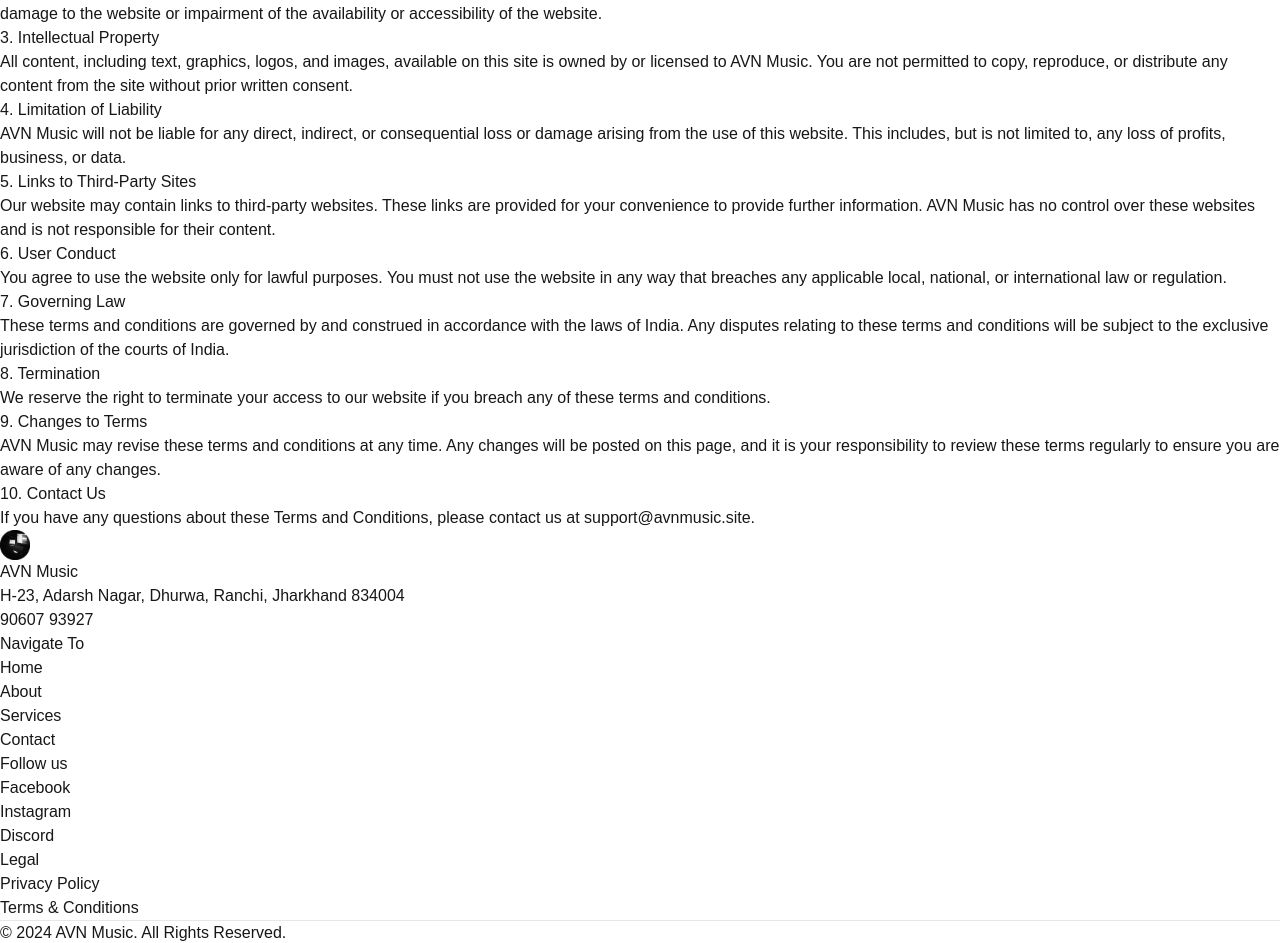
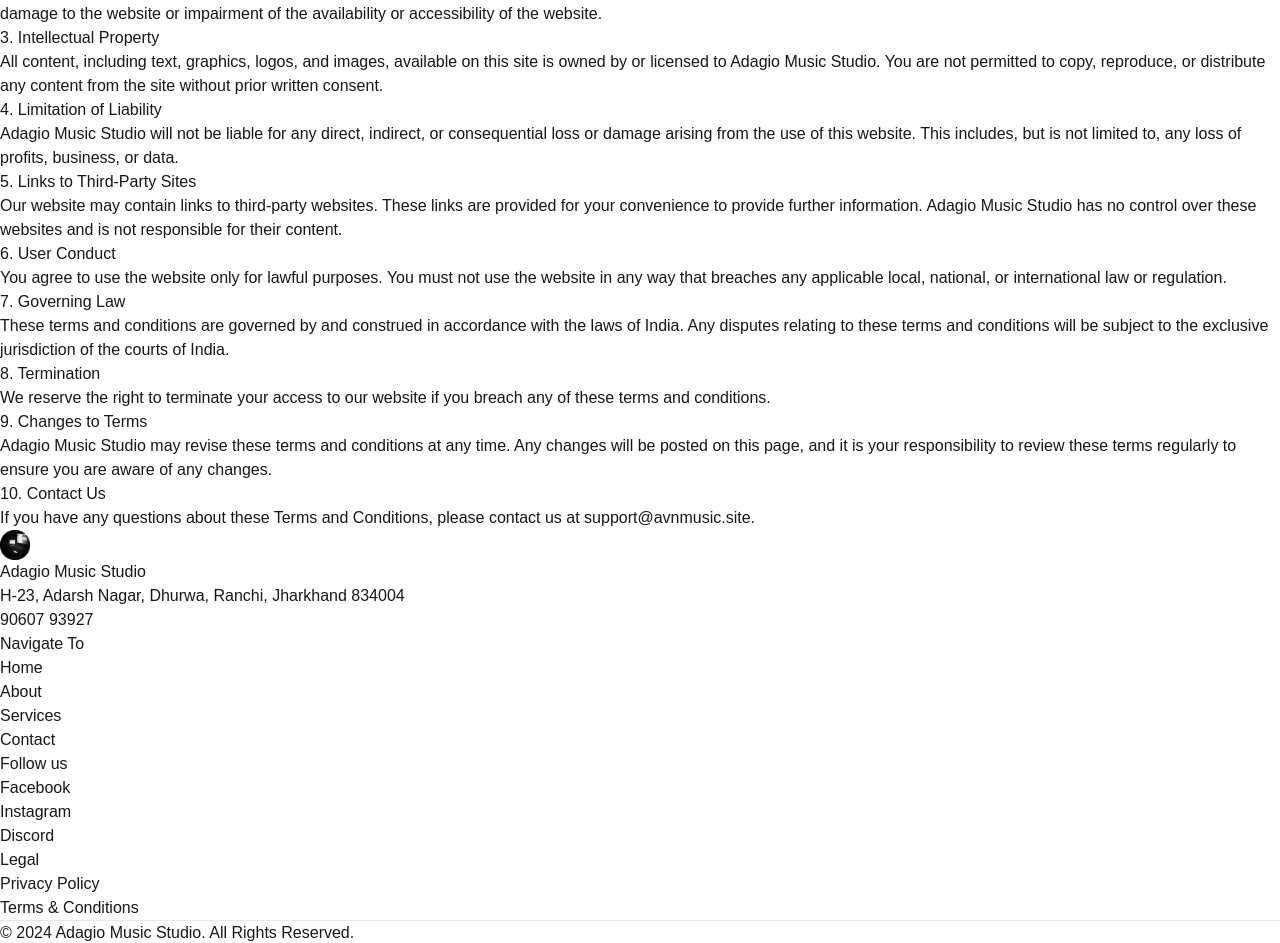
Before and after one commit to anvkup/avnproductions, a Next.js app: page /tnc in a window 1280 px wide. Shown: the part 465-1408 px from the top of the page. Built offline with nearby package versions, Linux system fonts and the light colour scheme.

Commit message:
adagio changed

```diff
--- a/src/app/components/Card.js
+++ b/src/app/components/Card.js
@@ -7,10 +7,10 @@
                 <div className="py-8 px-4 mx-auto max-w-screen-xl sm:py-16 lg:px-6">
                     <div className="max-w-screen-md mb-8 lg:mb-16">
                         <h2 className="mb-4 text-4xl tracking-tight font-extrabold text-gray-900 dark:text-white">
-                            About AVN Music
+                            About Adagio Music Studio
                         </h2>
                         <p className="text-gray-500 sm:text-xl dark:text-gray-400">
-                            At AVN Music, we are passionate about crafting music that resonates with the soul. Our goal is to inspire, innovate, and push the boundaries of sound, delivering music that is fresh, authentic, and moving.
+                            At Adagio Music Studio, we are passionate about crafting music that resonates with the soul. Our goal is to inspire, innovate, and push the boundaries of sound, delivering music that is fresh, authentic, and moving.
                         </p>
                     </div>
                     <div className="space-y-8 md:grid md:grid-cols-2 lg:grid-cols-3 md:gap-12 md:space-y-0">
--- a/src/app/components/Footer.js
+++ b/src/app/components/Footer.js
@@ -10,7 +10,7 @@
                     <div class="mb-6 md:mb-0">
                         <a href="/" class="flex items-center">
                             <Image src={"/image/a.png"} width={30} height={30} alt='Logo' />
-                            <span class="self-center text-2xl font-semibold whitespace-nowrap dark:text-white p-2">AVN Music</span>
+                            <span class="self-center text-2xl font-semibold whitespace-nowrap dark:text-white p-2">Adagio Music Studio</span>
                         </a>
                         <h3>H-23, Adarsh Nagar, Dhurwa, Ranchi, Jharkhand 834004</h3>
                         <a href="tel:90607 93927">90607 93927</a>
@@ -62,7 +62,7 @@
                 </div>
                 <hr class="my-6 border-gray-200 sm:mx-auto dark:border-gray-700 lg:my-8" />
                 <div class="sm:flex sm:items-center sm:justify-between">
-                    <span class="text-sm text-gray-500 sm:text-center dark:text-gray-400">© 2024 <a href="https://flowbite.com/" class="hover:underline">AVN Music</a>. All Rights Reserved.
+                    <span class="text-sm text-gray-500 sm:text-center dark:text-gray-400">© 2024 <a href="https://flowbite.com/" class="hover:underline">Adagio Music Studio</a>. All Rights Reserved.
                     </span>
                     <div class="flex mt-4 sm:justify-center sm:mt-0">
                         <a href="https://www.facebook.com/profile.php?id=61566925568567" class="text-gray-500 hover:text-gray-900 dark:hover:text-white">
--- a/src/app/components/Hero.js
+++ b/src/app/components/Hero.js
@@ -7,7 +7,7 @@
             <section class=" bg-[url('/image/studiobg.webp')] bg-white bg-cover bg-blend-multiply">
                 <div class="px-4 mx-auto max-w-screen-xl text-center py-24 lg:py-56">
                     <h1 class="mb-4 text-4xl font-extrabold tracking-tight leading-none text-white md:text-5xl lg:text-6xl">Take your music to it&apos;s full potential</h1>
-                    <p class="mb-8 text-lg font-normal text-gray-300 lg:text-xl sm:px-16 lg:px-48">At <strong>AVN Music</strong>, we specialize in delivering high-quality <strong>music production</strong>, <strong>mixing</strong>, and <strong>recording services</strong> in <strong>Ranchi</strong>. Whether you&apos;re an artist looking to create a hit single, or a band needing to record an entire album, our team of professionals is here to bring your vision to life.</p>
+                    <p class="mb-8 text-lg font-normal text-gray-300 lg:text-xl sm:px-16 lg:px-48">At <strong>Adagio Music Studio</strong>, we specialize in delivering high-quality <strong>music production</strong>, <strong>mixing</strong>, and <strong>recording services</strong> in <strong>Ranchi</strong>. Whether you&apos;re an artist looking to create a hit single, or a band needing to record an entire album, our team of professionals is here to bring your vision to life.</p>
                     <div class="flex flex-col space-y-4 sm:flex-row sm:justify-center sm:space-y-0">
                         <a href="tel:90607 93927" class="inline-flex justify-center items-center py-3 px-5 text-base font-medium text-center text-white rounded-lg bg-blue-700 hover:bg-blue-800 focus:ring-4 focus:ring-blue-300 dark:focus:ring-blue-900">
                             Call Us
--- a/src/app/components/Navbar.js
+++ b/src/app/components/Navbar.js
@@ -15,7 +15,7 @@
       <div className="max-w-screen-xl flex flex-wrap items-center justify-between mx-auto p-4">
         <a href="/" className="flex items-center space-x-3 rtl:space-x-reverse">
           <Image src={"/image/a.png"}  width={30} height={30} alt='Logo'/>
-          <span className="self-center text-xl font-semibold whitespace-nowrap dark:text-white">AVN Music</span>
+          <span className="self-center text-xl font-semibold whitespace-nowrap dark:text-white">Adagio Music Studio</span>
         </a>
         <div className="flex md:order-2 space-x-3 md:space-x-0 rtl:space-x-reverse">
           <button
@@ -52,7 +52,7 @@
               <Link href="/" className="block py-2 px-3 md:p-0 text-white bg-blue-700 rounded md:bg-transparent md:text-blue-700 md:dark:text-blue-500" aria-current="page">Home</Link>
             </li>
             <li>
-              <Link href="/about" className="block py-2 px-3 md:p-0 text-gray-900 rounded hover:bg-gray-100 md:hover:bg-transparent md:hover:text-blue-700 md:dark:hover:text-blue-500 dark:text-white dark:hover:bg-gray-700 dark:hover:text-white md:dark:hover:bg-transparent dark:border-gray-700" aria-label='Know More About AVN Music'>About</Link>
+              <Link href="/about" className="block py-2 px-3 md:p-0 text-gray-900 rounded hover:bg-gray-100 md:hover:bg-transparent md:hover:text-blue-700 md:dark:hover:text-blue-500 dark:text-white dark:hover:bg-gray-700 dark:hover:text-white md:dark:hover:bg-transparent dark:border-gray-700" aria-label='Know More About Adagio Music Studio'>About</Link>
             </li>
             <li>
               <Link href="/services" className="block py-2 px-3 md:p-0 text-gray-900 rounded hover:bg-gray-100 md:hover:bg-transparent md:hover:text-blue-700 md:dark:hover:text-blue-500 dark:text-white dark:hover:bg-gray-700 dark:hover:text-white md:dark:hover:bg-transparent dark:border-gray-700" aria-label='List of Deliverables Services'>Services</Link>
--- a/src/app/contact/page.jsx
+++ b/src/app/contact/page.jsx
@@ -27,7 +27,7 @@
                     <p>
                         <strong>Address:</strong>
                         <br />
-                        AVN Music
+                        Adagio Music Studio
                         <br />
                         H-23, Adarsh Nagar, Dhurwa,
                         <br />
@@ -58,13 +58,13 @@
                     <h2 className="text-xl font-semibold mb-4">Frequently Asked Questions</h2>
                     <div className="space-y-2">
                         <p><strong>Q: What services do you offer?</strong><br />A: We provide music production, original compositions, covers, and audio engineering services tailored to your needs.</p>
-                        <p><strong>Q: Can I collaborate with AVN Music?</strong><br />A: Absolutely! We are always open to collaborations. Please reach out to us through the contact form or email.</p>
+                        <p><strong>Q: Can I collaborate with Adagio Music Studio?</strong><br />A: Absolutely! We are always open to collaborations. Please reach out to us through the contact form or email.</p>
                         <p><strong>Q: How can I book you for an event?</strong><br />A: You can inquire about bookings by contacting us via the form above or emailing us directly.</p>
                     </div>
                 </div>
 
                 <div className="text-center mt-6">
-                    <p>Thank you for your interest in AVN Music! We look forward to connecting with you.</p>
+                    <p>Thank you for your interest in Adagio Music Studio! We look forward to connecting with you.</p>
                 </div>
             </div>
             <Footer />
--- a/src/app/layout.js
+++ b/src/app/layout.js
@@ -15,8 +15,8 @@
 });
 
 export const metadata = {
-  title: "AVN Music",
-  description: "AVN Music is a professional music studio in Ranchi, Jharkhand, offering high-quality recording, music production for hip hop artists, singers, corporate ads, and background scoring. Elevate your sound with expert services for artists and brands.",
+  title: "Adagio Music Studio",
+  description: "Adagio Music Studio is a professional music studio in Ranchi, Jharkhand, offering high-quality recording, music production for hip hop artists, singers, corporate ads, and background scoring. Elevate your sound with expert services for artists and brands.",
 };
 
 export default function RootLayout({ children }) {
--- a/src/app/pnp/page.jsx
+++ b/src/app/pnp/page.jsx
@@ -11,7 +11,7 @@
                 <h1 className="text-4xl font-bold mb-6">Privacy Policy</h1>
 
                 <p className="mb-4">
-                    Welcome to AVN Music! This privacy policy explains how we collect, use, and share your personal information when you visit our website <a href="https://avnmusic.site" className="text-blue-500 hover:underline">avnmusic.site</a>.
+                    Welcome to Adagio Music Studio! This privacy policy explains how we collect, use, and share your personal information when you visit our website <a href="https://avnmusic.site" className="text-blue-500 hover:underline">avnmusic.site</a>.
                 </p>
 
                 <h2 className="text-2xl font-semibold mb-3">1. Information We Collect</h2>
--- a/src/app/tnc/page.jsx
+++ b/src/app/tnc/page.jsx
@@ -11,7 +11,7 @@
                 <h1 className="text-4xl font-bold mb-6">Terms and Conditions</h1>
 
                 <p className="mb-4">
-                    Welcome to AVN Music! These terms and conditions outline the rules and regulations for the use of our website, <a href="https://avnmusic.site" className="text-blue-500 hover:underline">avnmusic.site</a>.
+                    Welcome to Adagio Music Studio! These terms and conditions outline the rules and regulations for the use of our website, <a href="https://avnmusic.site" className="text-blue-500 hover:underline">avnmusic.site</a>.
                 </p>
 
                 <h2 className="text-2xl font-semibold mb-3">1. Acceptance of Terms</h2>
@@ -26,17 +26,17 @@
 
                 <h2 className="text-2xl font-semibold mb-3">3. Intellectual Property</h2>
                 <p className="mb-4">
-                    All content, including text, graphics, logos, and images, available on this site is owned by or licensed to AVN Music. You are not permitted to copy, reproduce, or distribute any content from the site without prior written consent.
+                    All content, including text, graphics, logos, and images, available on this site is owned by or licensed to Adagio Music Studio. You are not permitted to copy, reproduce, or distribute any content from the site without prior written consent.
                 </p>
 
                 <h2 className="text-2xl font-semibold mb-3">4. Limitation of Liability</h2>
                 <p className="mb-4">
-                    AVN Music will not be liable for any direct, indirect, or consequential loss or damage arising from the use of this website. This includes, but is not limited to, any loss of profits, business, or data.
+                    Adagio Music Studio will not be liable for any direct, indirect, or consequential loss or damage arising from the use of this website. This includes, but is not limited to, any loss of profits, business, or data.
                 </p>
 
                 <h2 className="text-2xl font-semibold mb-3">5. Links to Third-Party Sites</h2>
                 <p className="mb-4">
-                    Our website may contain links to third-party websites. These links are provided for your convenience to provide further information. AVN Music has no control over these websites and is not responsible for their content.
+                    Our website may contain links to third-party websites. These links are provided for your convenience to provide further information. Adagio Music Studio has no control over these websites and is not responsible for their content.
                 </p>
 
                 <h2 className="text-2xl font-semibold mb-3">6. User Conduct</h2>
@@ -56,7 +56,7 @@
 
                 <h2 className="text-2xl font-semibold mb-3">9. Changes to Terms</h2>
                 <p className="mb-4">
-                    AVN Music may revise these terms and conditions at any time. Any changes will be posted on this page, and it is your responsibility to review these terms regularly to ensure you are aware of any changes.
+                    Adagio Music Studio may revise these terms and conditions at any time. Any changes will be posted on this page, and it is your responsibility to review these terms regularly to ensure you are aware of any changes.
                 </p>
 
                 <h2 className="text-2xl font-semibold mb-3">10. Contact Us</h2>
```
Also changed, not shown: src/app/about/page.jsx (+5 -5 lines).
